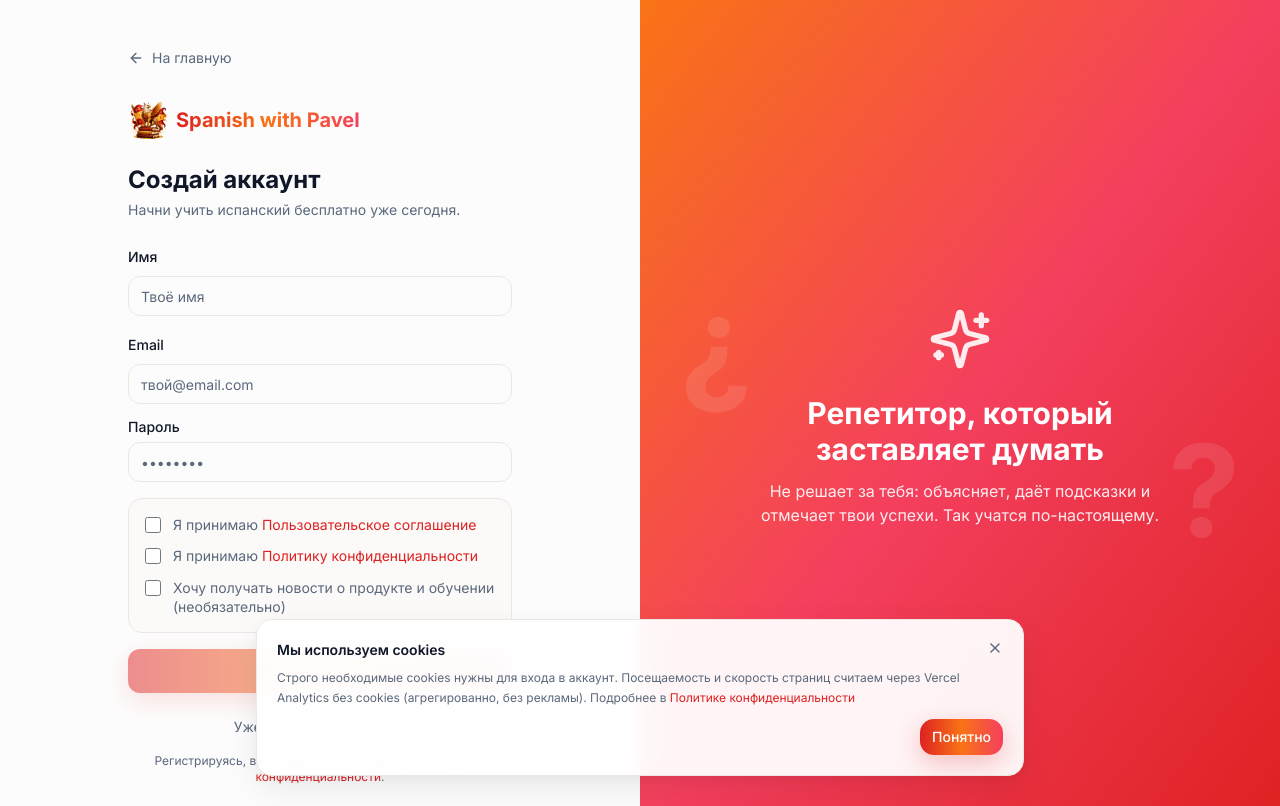
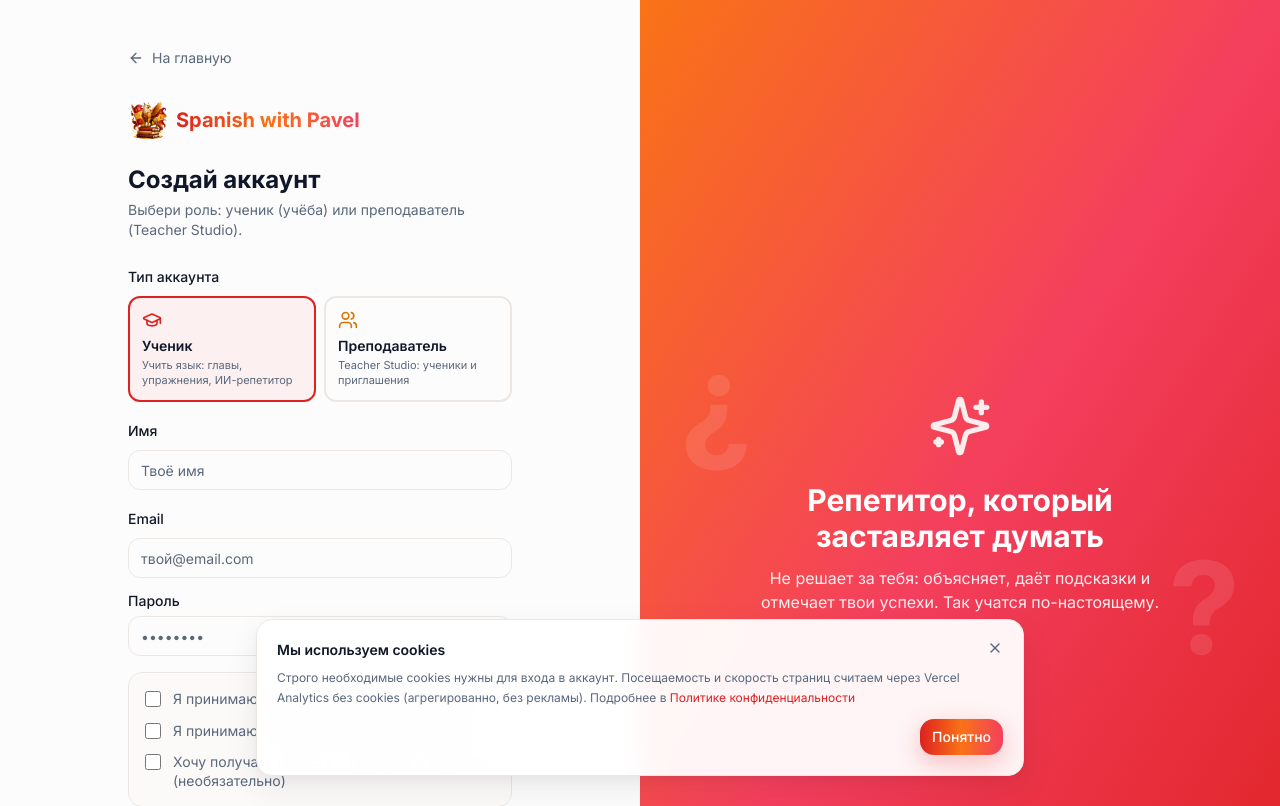
Before and after one commit to LilSkll/tutor4k, a Next.js app: page /signup in a window 1280 px wide. Shown: the top 806 px of the page. Built offline with nearby package versions, Linux system fonts and the light colour scheme; no server answers.

Commit message:
feat(auth): role choice on signup with teacher warning
Students default to Student Journey; teacher signup requires an explicit confirmation that Teacher Studio is not for learning. Trigger migration reads role from auth metadata.

Co-authored-by: Cursor <cursoragent@cursor.com>

```diff
--- a/src/app/login/page.tsx
+++ b/src/app/login/page.tsx
@@ -45,6 +45,15 @@ export default async function LoginPage({
               Аккаунт создан. Проверь почту для подтверждения.
             </div>
           )}
+          {sp.notice === "check-email-teacher" && (
+            <div className="mb-4 rounded-lg border border-success/30 bg-success/10 px-4 py-3 text-sm text-success space-y-1">
+              <p className="font-medium">Аккаунт преподавателя создан.</p>
+              <p>
+                Проверь почту для подтверждения. После входа откроется Teacher
+                Studio — не Student Journey.
+              </p>
+            </div>
+          )}
           {sp.notice === "password-updated" && (
             <div className="mb-4 rounded-lg border border-success/30 bg-success/10 px-4 py-3 text-sm text-success">
               Пароль обновлён. Войди с новым паролем.
--- a/src/app/signup/page.tsx
+++ b/src/app/signup/page.tsx
@@ -31,7 +31,7 @@ export default async function SignupPage({
 
           <h1 className="text-2xl font-bold mb-1">Создай аккаунт</h1>
           <p className="text-sm text-muted-foreground mb-6">
-            Начни учить испанский бесплатно уже сегодня.
+            Выбери роль: ученик (учёба) или преподаватель (Teacher Studio).
           </p>
 
           {sp.error && (
--- a/src/components/auth/auth-form.tsx
+++ b/src/components/auth/auth-form.tsx
@@ -7,7 +7,7 @@ import { Button } from "@/components/ui/button";
 import { Input } from "@/components/ui/input";
 import { Label } from "@/components/ui/label";
 import { signInWithEmail, signUpWithEmail } from "@/server/actions/auth";
-import { Loader2 } from "lucide-react";
+import { AlertTriangle, GraduationCap, Loader2, Users } from "lucide-react";
 import { cn } from "@/lib/utils";
 
 interface AuthFormProps {
@@ -55,6 +55,8 @@ export function AuthForm({ mode, redirect }: AuthFormProps) {
   const [pending, startTransition] = useTransition();
   const [acceptTerms, setAcceptTerms] = React.useState(false);
   const [acceptPrivacy, setAcceptPrivacy] = React.useState(false);
+  const [role, setRole] = React.useState<"student" | "teacher">("student");
+  const [teacherConfirm, setTeacherConfirm] = React.useState(false);
 
   const action = (formData: FormData) => {
     startTransition(() => {
@@ -62,13 +64,93 @@ export function AuthForm({ mode, redirect }: AuthFormProps) {
         if (redirect) formData.append("redirect", redirect);
         signInWithEmail(formData);
       } else {
+        formData.set("role", role);
         signUpWithEmail(formData);
       }
     });
   };
 
+  const canSubmitSignup =
+    acceptTerms &&
+    acceptPrivacy &&
+    (role === "student" || teacherConfirm);
+
   return (
     <form action={action} className="space-y-4">
+      {mode === "signup" && (
+        <div className="space-y-2">
+          <Label>Тип аккаунта</Label>
+          <div className="grid grid-cols-2 gap-2">
+            <button
+              type="button"
+              onClick={() => {
+                setRole("student");
+                setTeacherConfirm(false);
+              }}
+              className={cn(
+                "rounded-xl border-2 p-3 text-left transition-all",
+                role === "student"
+                  ? "border-primary bg-primary/5"
+                  : "border-border hover:border-primary/40",
+              )}
+            >
+              <GraduationCap className="h-5 w-5 text-primary mb-1.5" />
+              <p className="text-sm font-semibold">Ученик</p>
+              <p className="text-[11px] text-muted-foreground leading-snug mt-0.5">
+                Учить язык: главы, упражнения, ИИ-репетитор
+              </p>
+            </button>
+            <button
+              type="button"
+              onClick={() => setRole("teacher")}
+              className={cn(
+                "rounded-xl border-2 p-3 text-left transition-all",
+                role === "teacher"
+                  ? "border-amber-500 bg-amber-500/5"
+                  : "border-border hover:border-amber-500/40",
+              )}
+            >
+              <Users className="h-5 w-5 text-amber-600 mb-1.5" />
+              <p className="text-sm font-semibold">Преподаватель</p>
+              <p className="text-[11px] text-muted-foreground leading-snug mt-0.5">
+                Teacher Studio: ученики и приглашения
+              </p>
+            </button>
+          </div>
+          <input type="hidden" name="role" value={role} />
+
+          {role === "teacher" && (
+            <div className="rounded-xl border border-amber-500/40 bg-amber-500/10 p-3 space-y-3">
+              <div className="flex gap-2 text-amber-900 dark:text-amber-100">
+                <AlertTriangle className="h-5 w-5 shrink-0 mt-0.5" />
+                <div className="space-y-1 text-xs leading-relaxed">
+                  <p className="font-semibold text-sm">Важно для учеников</p>
+                  <p>
+                    Аккаунт преподавателя — это <strong>не</strong> способ учить
+                    испанский. В Teacher Studio нет глав, упражнений и прогресса
+                    ученика. Если вы хотите учиться — выберите «Ученик».
+                  </p>
+                  <p>
+                    Регистрируйтесь как преподаватель, только если вы ведёте
+                    занятия и будете приглашать своих учеников.
+                  </p>
+                </div>
+              </div>
+              <ConsentCheckbox
+                id="teacherConfirm"
+                name="teacherConfirm"
+                required
+                checked={teacherConfirm}
+                onChange={setTeacherConfirm}
+              >
+                Я преподаватель и понимаю, что это кабинет для работы с учениками,
+                а не учебный аккаунт
+              </ConsentCheckbox>
+            </div>
+          )}
+        </div>
+      )}
+
       {mode === "signup" && (
         <div className="space-y-2">
           <Label htmlFor="name">Имя</Label>
@@ -154,13 +236,14 @@ export function AuthForm({ mode, redirect }: AuthFormProps) {
         type="submit"
         variant="gradient"
         className="w-full"
-        disabled={
-          pending ||
-          (mode === "signup" && (!acceptTerms || !acceptPrivacy))
-        }
+        disabled={pending || (mode === "signup" && !canSubmitSignup)}
       >
         {pending && <Loader2 className="h-4 w-4 animate-spin" />}
-        {mode === "signin" ? "Войти" : "Создать аккаунт"}
+        {mode === "signin"
+          ? "Войти"
+          : role === "teacher"
+            ? "Создать аккаунт преподавателя"
+            : "Создать аккаунт ученика"}
       </Button>
     </form>
   );
--- a/src/server/actions/auth.ts
+++ b/src/server/actions/auth.ts
@@ -165,10 +165,21 @@ export async function signUpWithEmail(formData: FormData) {
   const acceptTerms = formData.get("acceptTerms") === "on";
   const acceptPrivacy = formData.get("acceptPrivacy") === "on";
   const marketingConsent = formData.get("marketingConsent") === "on";
+  const rawRole = String(formData.get("role") ?? "student").toLowerCase();
+  const role: UserRole = rawRole === "teacher" ? "teacher" : "student";
+  const teacherConfirm = formData.get("teacherConfirm") === "on";
 
   if (!acceptTerms || !acceptPrivacy) {
     redirect(
       `/signup?error=${encodeURIComponent("Необходимо принять Пользовательское соглашение и Политику конфиденциальности.")}`,
+    );
+  }
+
+  if (role === "teacher" && !teacherConfirm) {
+    redirect(
+      `/signup?error=${encodeURIComponent(
+        "Чтобы зарегистрироваться как преподаватель, подтвердите, что понимаете назначение Teacher Studio.",
+      )}`,
     );
   }
 
@@ -180,6 +191,7 @@ export async function signUpWithEmail(formData: FormData) {
     options: {
       data: {
         name,
+        role,
         terms_accepted_at: now,
         privacy_accepted_at: now,
         marketing_consent: marketingConsent,
@@ -192,11 +204,14 @@ export async function signUpWithEmail(formData: FormData) {
     redirect(`/signup?error=${encodeURIComponent(friendlyAuthError(error))}`);
   }
 
-  // If session is returned (email confirmation disabled), persist consent on profile.
+  // Persist role + consent if session is returned (email confirmation disabled).
+  // Trigger also sets role from metadata when signup-role-trigger.sql is applied.
   if (data.user) {
     await supabase
       .from("profiles")
       .update({
+        role,
+        ...(role === "teacher" ? { onboarded: true } : {}),
         terms_accepted_at: now,
         privacy_accepted_at: now,
         marketing_consent: marketingConsent,
@@ -205,8 +220,17 @@ export async function signUpWithEmail(formData: FormData) {
       .eq("id", data.user.id);
   }
 
-  // Email confirmation may be required — redirect to login with notice.
-  redirect("/login?notice=check-email");
+  if (data.session && data.user) {
+    redirect(resolvePostLoginPath(role, null));
+  }
+
+  redirect(
+    `/login?notice=${encodeURIComponent(
+      role === "teacher"
+        ? "check-email-teacher"
+        : "check-email",
+    )}`,
+  );
 }
 
 /** Send a password-reset email (Supabase Auth). */
```
Also changed, not shown: 1 other file (tests, documents, lock files or other folders).
